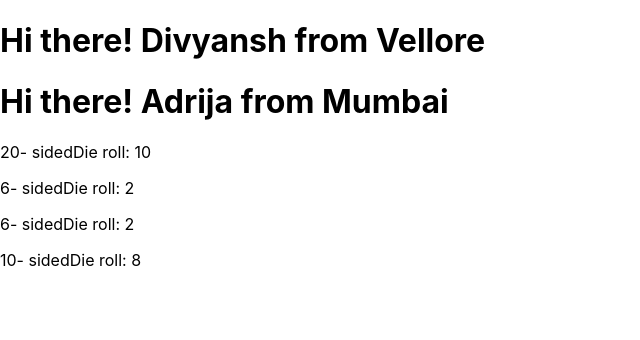
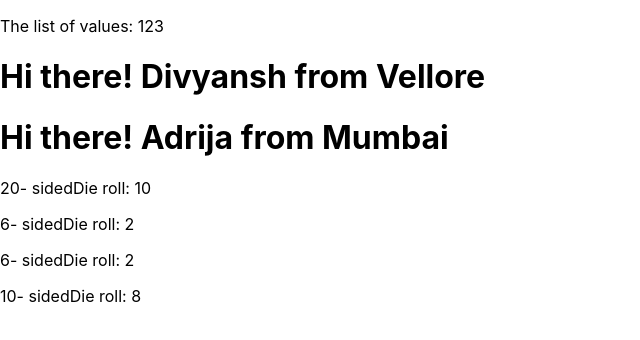
Before and after one commit to okaydivyansh/propsss, a React (Create React App) app: page / in a window 1280 px wide. Shown: the top 340 px of the page, without its empty margins (0-640 px from the left). Built offline with nearby package versions, Linux system fonts and the light colour scheme.

Commit message:
props-done

```diff
--- a/src/App.js
+++ b/src/App.js
@@ -1,10 +1,13 @@
 import Greeter from './Greeter';
 import './App.css';
 import Die from './Die';
+import Listpicker from './Listpicker';
 //numSides is a prop. prop can be seen js has properties, html has attributes and react has props
 function App() {
   return (
     <div>
+      <Listpicker values={[1,2,3]}/> {/*This is array being passed */}
+
       <Greeter person="Divyansh" from="Vellore"/>
       <Greeter person="Adrija" from="Mumbai"/>
       <Die numSides={20}/>  {/*for using number as props we cant use "20" because then it will be string 20*/}
--- /dev/null
+++ b/src/Listpicker.jsx
@@ -0,0 +1,8 @@
+// lecture 614. passing array and objects as props
+export default function Listpicker({values}){
+    return (
+        <div>
+            <p>The list of values: {values}</p>
+        </div>
+    )
+}
```
Also changed, not shown: src/Die.jsx (line endings or trailing spaces).
